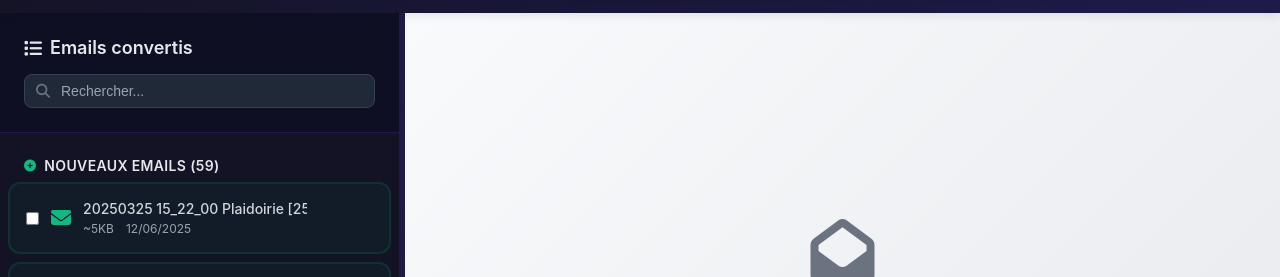
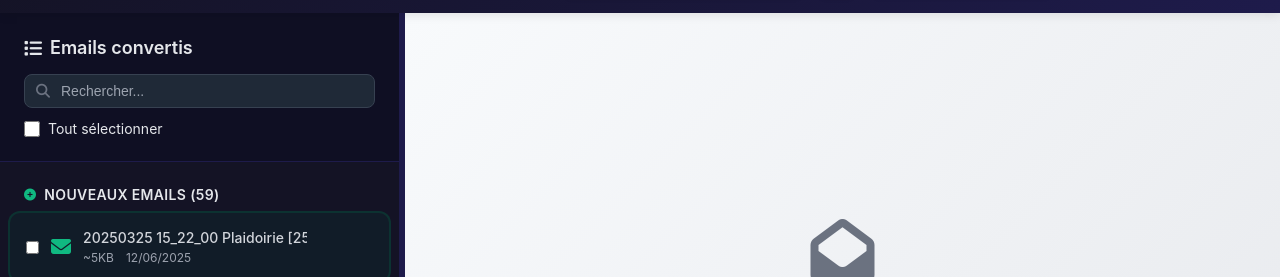
Before and after one commit to tlibouban/OptimXmlPreview, a website: page index.html in a window 1280 px wide. Shown: the part 59-336 px from the top of the page. Drawn offline with nearby package versions, Linux system fonts and the light colour scheme.

Commit message:
feat: Implement Select-All functionality in email list - Added a checkbox to select all emails, with corresponding styles and logic to update selection state.

```diff
--- a/index.html
+++ b/index.html
@@ -576,6 +576,22 @@
         color: #3b82f6;
         font-size: 0.875rem;
         pointer-events: none;
+      }
+
+      /* Select-All Row */
+      .select-all-row {
+        display: flex;
+        align-items: center;
+        gap: 0.5rem;
+        margin-top: 0.75rem;
+        color: #e5e7eb;
+        font-size: 0.875rem;
+      }
+      .select-all-row input[type='checkbox'] {
+        width: 1rem;
+        height: 1rem;
+        accent-color: #3b82f6;
+        cursor: pointer;
       }
     </style>
   </head>
@@ -610,6 +626,10 @@
               <i class="fas fa-search"></i>
               <input type="text" id="searchInput" placeholder="Rechercher..." />
             </div>
+            <div class="select-all-row">
+              <input type="checkbox" id="selectAll" />
+              <label for="selectAll">Tout sélectionner</label>
+            </div>
           </div>
           <div class="email-list" id="emailList">
             <div class="email-section-header">
@@ -3106,10 +3126,14 @@
 
         const checkboxes = document.querySelectorAll('.email-select');
         const sendSelectedButton = document.getElementById('sendSelectedButton');
+        const selectAllCheckbox = document.getElementById('selectAll');
 
         function updateSelected() {
           const any = Array.from(checkboxes).some((cb) => cb.checked);
           sendSelectedButton.disabled = !any;
+          if (selectAllCheckbox) {
+            selectAllCheckbox.checked = Array.from(checkboxes).every((cb) => cb.checked);
+          }
         }
 
         checkboxes.forEach((cb) => {
@@ -3343,6 +3367,15 @@
             document.body.style.cursor = '';
           }
         });
+
+        /* ---- Select-All checkbox logic ---- */
+        if (selectAllCheckbox) {
+          selectAllCheckbox.addEventListener('change', () => {
+            const checked = selectAllCheckbox.checked;
+            checkboxes.forEach((cb) => (cb.checked = checked));
+            updateSelected();
+          });
+        }
       });
     </script>
   </body>
```
